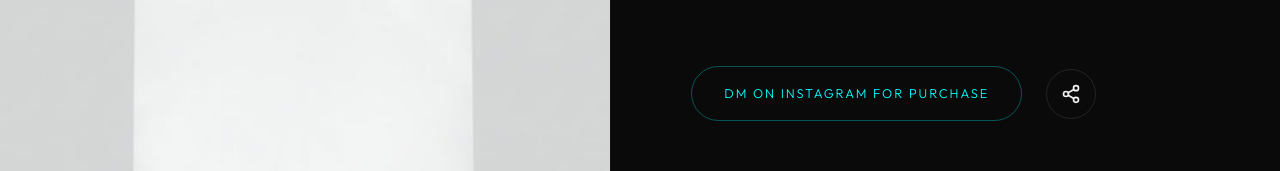
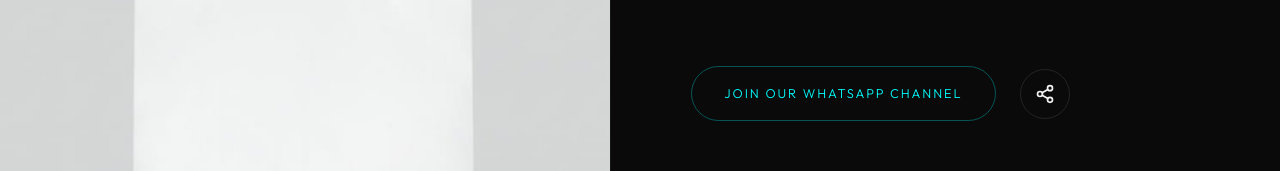
Before and after one commit to subrata0xo/Chiru-website, a React (Vite) app: page /design/design-1 in a window 1280 px wide. Shown: the part 531-702 px from the top of the page. Built offline with nearby package versions, Linux system fonts and the light colour scheme.

Commit message:
Replace Instagram DM with WhatsApp channel link

```diff
--- a/src/pages/DesignDetail.css
+++ b/src/pages/DesignDetail.css
@@ -91,7 +91,7 @@
   gap: 1.5rem;
 }
 
-.btn-instagram {
+.btn-whatsapp {
   display: inline-block;
   padding: 16px 32px;
   background: transparent;
@@ -105,7 +105,7 @@
   transition: all 0.4s ease;
 }
 
-.btn-instagram:hover {
+.btn-whatsapp:hover {
   background: rgba(0, 255, 255, 0.08);
   border-color: var(--color-accent);
   box-shadow: var(--glow-md);
--- a/src/pages/DesignDetail.jsx
+++ b/src/pages/DesignDetail.jsx
@@ -43,8 +43,8 @@ const DesignDetail = () => {
             </div>
 
             <div className="detail-actions">
-              <a href="https://instagram.com" target="_blank" rel="noreferrer" className="btn-instagram">
-                DM on Instagram for purchase
+              <a href="https://whatsapp.com/channel/0029Vb8A0RrJP20z0daYSe2W" target="_blank" rel="noreferrer" className="btn-whatsapp">
+                Join our WhatsApp Channel
               </a>
               <button className="btn-icon" onClick={handleCopyLink} title="Share Link">
                 <Share2 size={20} />
```
